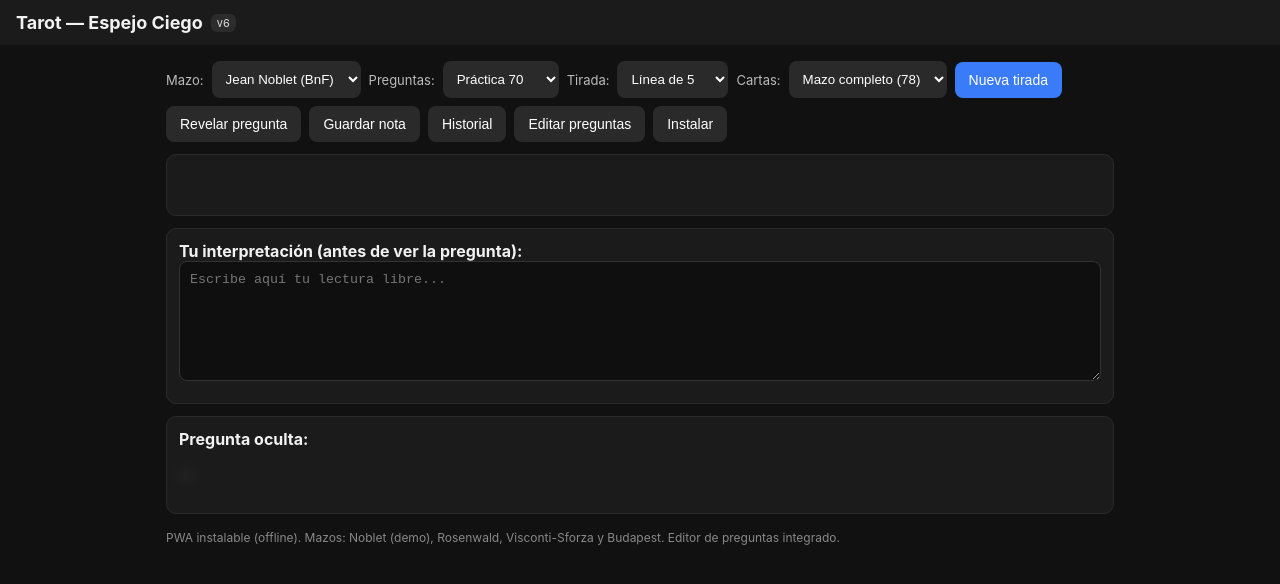
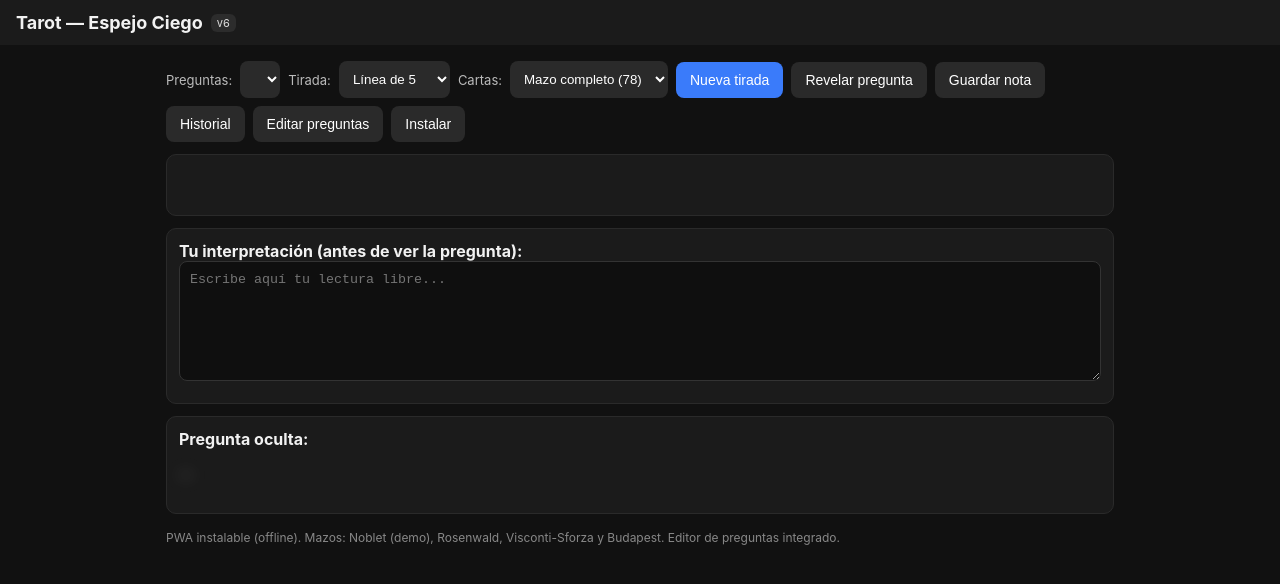
Before and after one commit to ATRVT/Tarot-al-solitario, a plain HTML site: page index.html in a window 1280 px wide. Drawn offline with Linux system fonts and the light colour scheme.

Commit message:
Update index.html
solo noblet

```diff
--- a/index.html
+++ b/index.html
@@ -62,7 +62,8 @@ textarea{width:100%;min-height:120px;background:#0f0f0f;color:var(--text);border
 
 <main>
   <div class="controls">
-    <label>Mazo:</label><select id="deck"></select>
+    <!-- <label for="deck">Mazo:</label>
+<select id="deck"></select> -->
     <label>Preguntas:</label><select id="qset"></select>
     <label>Tirada:</label>
     <select id="spread">
```
